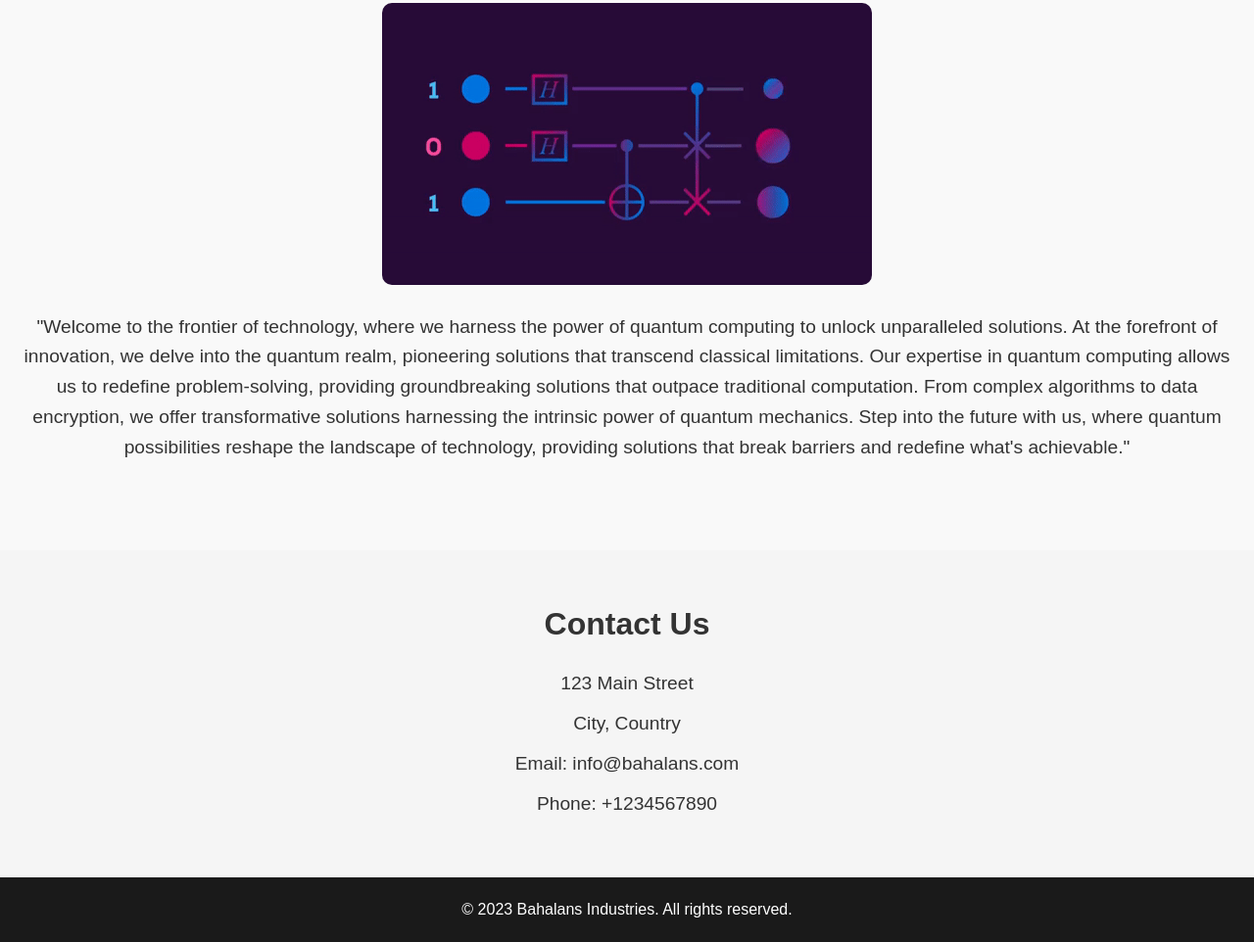
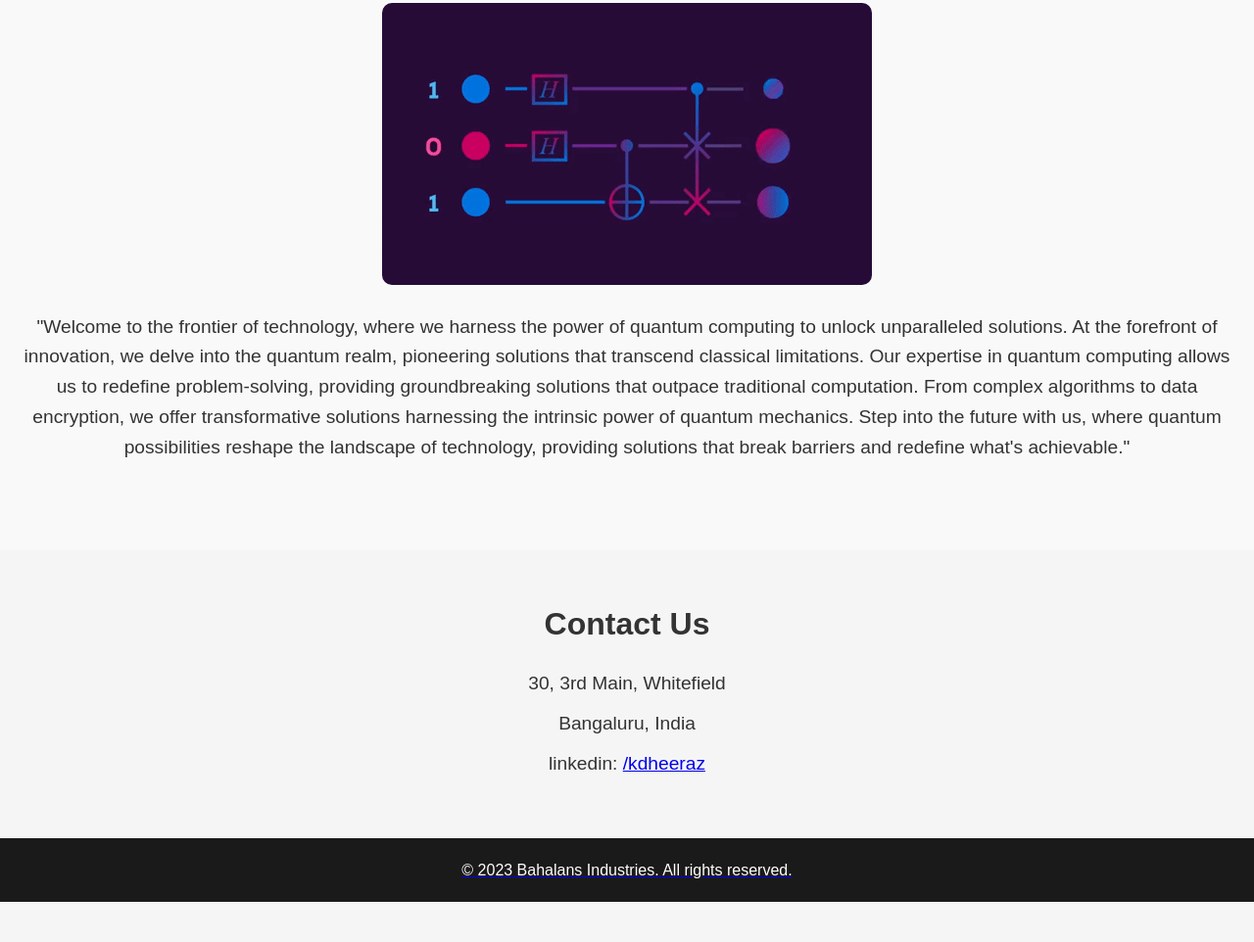
Before and after one commit to kdheeraz/Bahalans-Industries, a plain HTML site: page index.html in a window 1280 px wide. Shown: the part 1889-2851 px from the top of the page at 98% size. After the commit the page ends 2810 px from the top, so only its background shows below. Drawn offline with Linux system fonts and the light colour scheme.

Commit message:
added cnontact us

```diff
--- a/index.html
+++ b/index.html
@@ -180,10 +180,10 @@
 	        <section id="contact" class="contact-section">
             <h2>Contact Us</h2>
             <div class="contact-info">
-                <p>123 Main Street</p>
-                <p>City, Country</p>
-                <p>Email: info@bahalans.com</p>
-                <p>Phone: +1234567890</p>
+                <p>30, 3rd Main, Whitefield</p>
+                <p>Bangaluru, India</p>
+                <p>linkedin: <a href="https://www.linkedin.com/in/kdheeraz"/>/kdheeraz</p>
+                <!-- <p>Phone: +1234567890</p> -->
             </div>
         </section>
 
```
